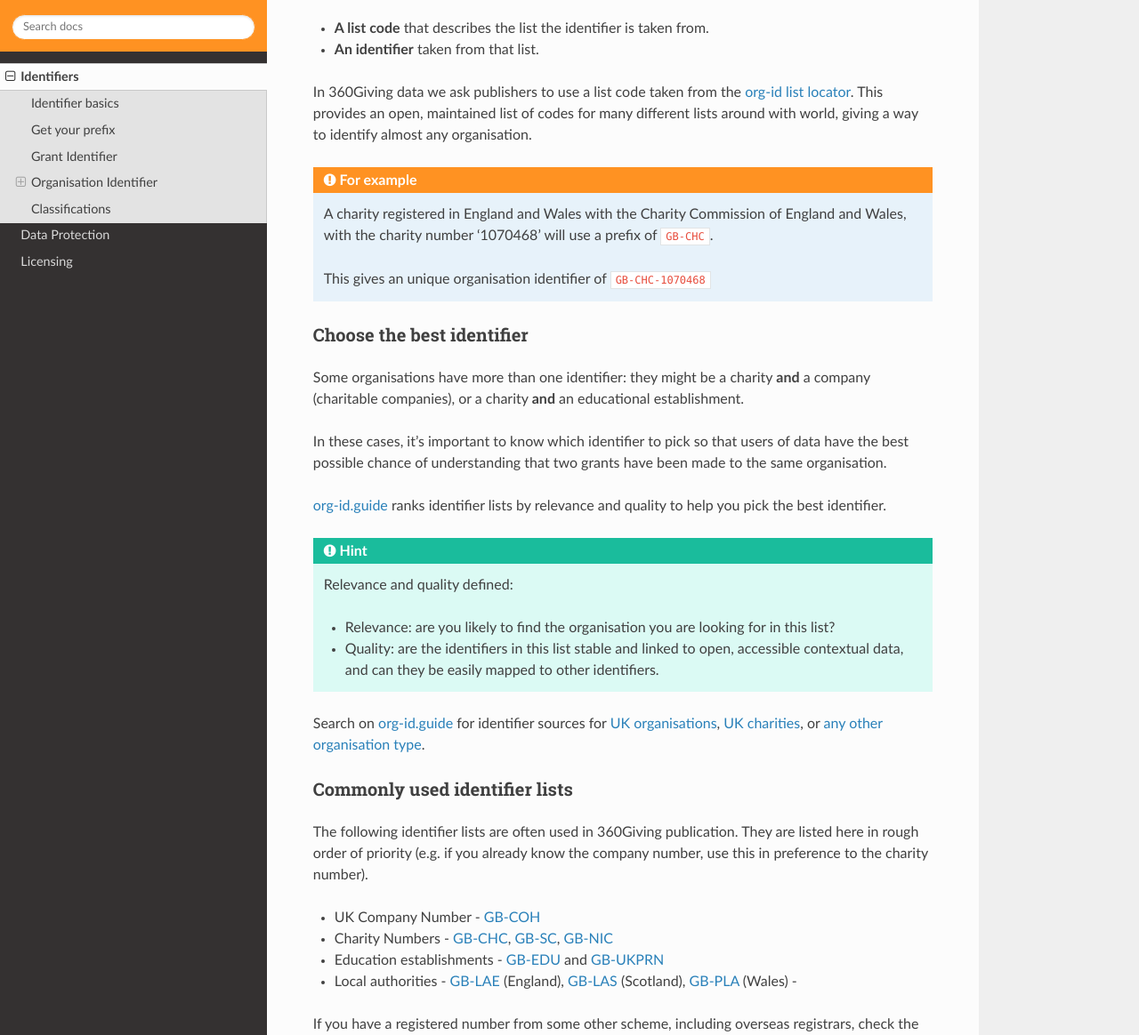
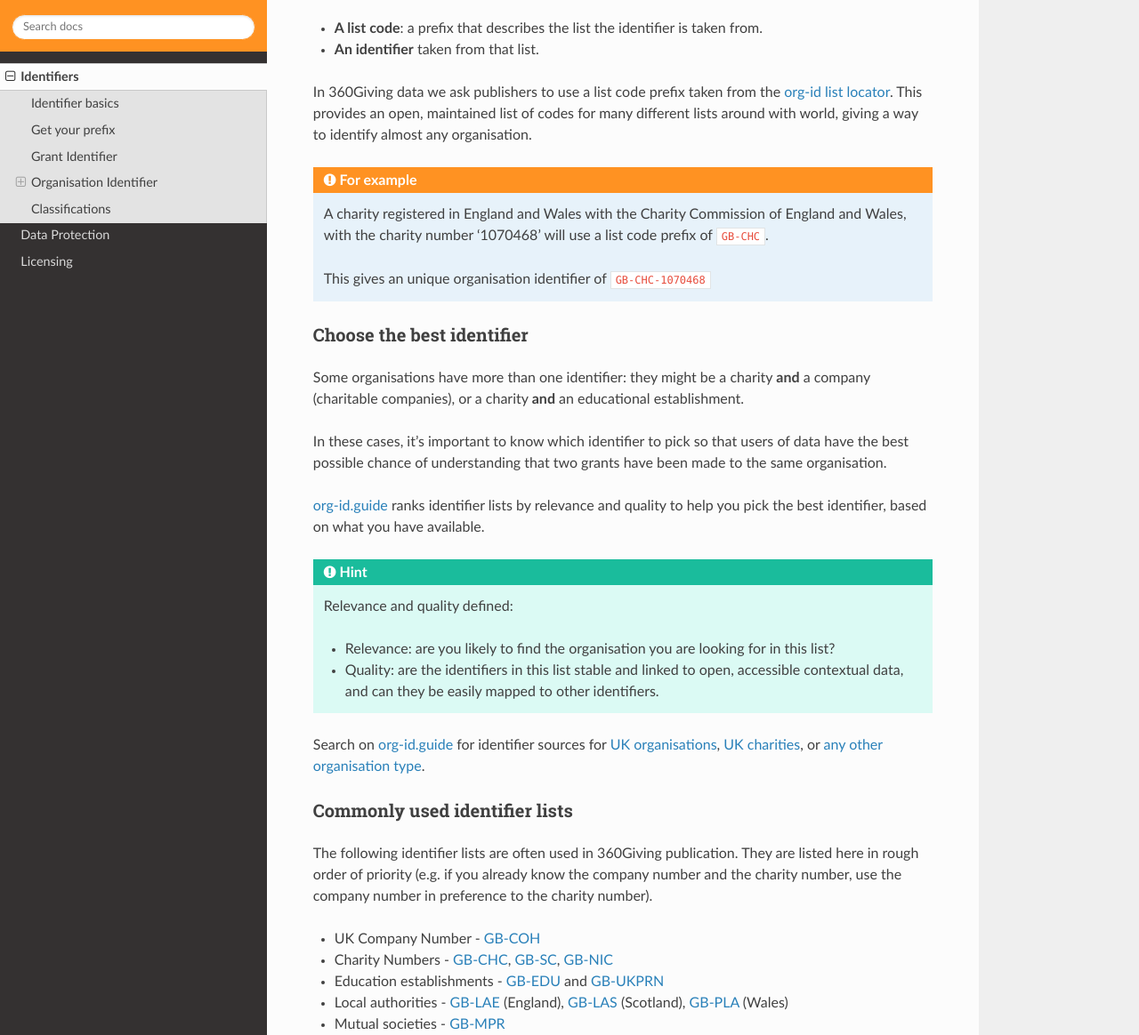
Before and after one commit to ThreeSixtyGiving/standard, a Sphinx documentation site: the page built from documentation/identifiers.md, in a window 1280 px wide and 1400 px high, scrolled down 2115 px. Shown: the part 236-1400 px from the top of the window at 89% size. Built offline with Sphinx 7.4.7 and the Read the Docs theme 2.0.0, drawn with Linux system fonts in a browser that asks for light colours; pages that are not in the unit, such as notebooks, are missing from menus; some of the changed text lies outside the part shown.

Commit message:
list code prefixes and org-id guidance

````diff
--- a/documentation/identifiers.md
+++ b/documentation/identifiers.md
@@ -48,7 +48,7 @@ For organisation identifiers, we strongly encourage you to use an officially rec
 
 ## Get your prefix
 
-To register a prefix for your organisation, [click here](http://www.threesixtygiving.org/support/standard/register/).
+To register a prefix for your organisation see the [publisher guidance](http://www.threesixtygiving.org/support/publish-data).
 
 All registered prefixes should start with 360G unless you have been advised otherwise by the support team.
 
@@ -96,16 +96,16 @@ Most organisations (with the exception of unregistered voluntary and community g
 
 There are two parts to an organisation identifier:
 
-* **A list code** that describes the list the identifier is taken from.
+* **A list code**: a prefix that describes the list the identifier is taken from.
 * **An identifier** taken from that list.
 
-In 360Giving data we ask publishers to use a list code taken from the [org-id list locator](http://org-id.guide/). This provides an open, maintained list of codes for many different lists around with world, giving a way to identify almost any organisation.
+In 360Giving data we ask publishers to use a list code prefix taken from the [org-id list locator](http://org-id.guide/). This provides an open, maintained list of codes for many different lists around with world, giving a way to identify almost any organisation.
 
 ```eval_rst
 
 .. admonition:: For example
 
-  A charity registered in England and Wales with the Charity Commission of England and Wales, with the charity number '1070468' will use a prefix of ``GB-CHC``.
+  A charity registered in England and Wales with the Charity Commission of England and Wales, with the charity number '1070468' will use a list code prefix of ``GB-CHC``.
 
   This gives an unique organisation identifier of ``GB-CHC-1070468``
 
@@ -117,7 +117,7 @@ Some organisations have more than one identifier: they might be a charity **and*
 
 In these cases, it's important to know which identifier to pick so that users of data have the best possible chance of understanding that two grants have been made to the same organisation.
 
-[org-id.guide](http://org-id.guide) ranks identifier lists by relevance and quality to help you pick the best identifier.
+[org-id.guide](http://org-id.guide) ranks identifier lists by relevance and quality to help you pick the best identifier, based on what you have available.
 
 ```eval_rst
 
@@ -131,14 +131,16 @@ Search on [org-id.guide](http://org-id.guide) for identifier sources for [UK org
 
 ### Commonly used identifier lists
 
-The following identifier lists are often used in 360Giving publication. They are listed here in rough order of priority (e.g. if you already know the company number, use this in preference to the charity number).
+The following identifier lists are often used in 360Giving publication. They are listed here in rough order of priority (e.g. if you already know the company number and the charity number, use the company number in preference to the charity number).
 
 * UK Company Number - [GB-COH](http://org-id.guide/list/GB-COH)
 * Charity Numbers - [GB-CHC](http://org-id.guide/list/GB-CHC), [GB-SC](http://org-id.guide/list/GB-SC), [GB-NIC](http://org-id.guide/list/GB-NIC)
 * Education establishments - [GB-EDU](http://org-id.guide/list/GB-EDU) and [GB-UKPRN](http://org-id.guide/list/GB-UKPRN)
-* Local authorities - [GB-LAE](http://org-id.guide/list/GB-LAE) (England), [GB-LAS](http://org-id.guide/list/GB-LAS) (Scotland), [GB-PLA](http://org-id.guide/list/GB-PLA) (Wales)  -
+* Local authorities - [GB-LAE](http://org-id.guide/list/GB-LAE) (England), [GB-LAS](http://org-id.guide/list/GB-LAS) (Scotland), [GB-PLA](http://org-id.guide/list/GB-PLA) (Wales)
+* Mutual societies - [GB-MPR](http://org-id.guide/list/GB-MPR)
+* HMRC-recognised charities - [GB-REV](http://org-id.guide/list/GB-REV)
 
-If you have a registered number from some other scheme, including overseas registrars, check the [org-id List Locator](http://org-id.guide/) for a Registration Agency Code to use. If the Registration Agency Code you need is not listed, [contact the support team](http://www.threesixtygiving.org/contact/).
+If you have a registered number from some other scheme, including overseas registrars, check the [org-id List Locator](http://org-id.guide/) for a list code prefix to use. If the list code prefix you need is not listed, [contact the support team](http://www.threesixtygiving.org/contact/).
 
 If you do not have any external registration numbers for the organisation, use your 360Giving prefix and any internal identifier you have for this organisation.
 
````
